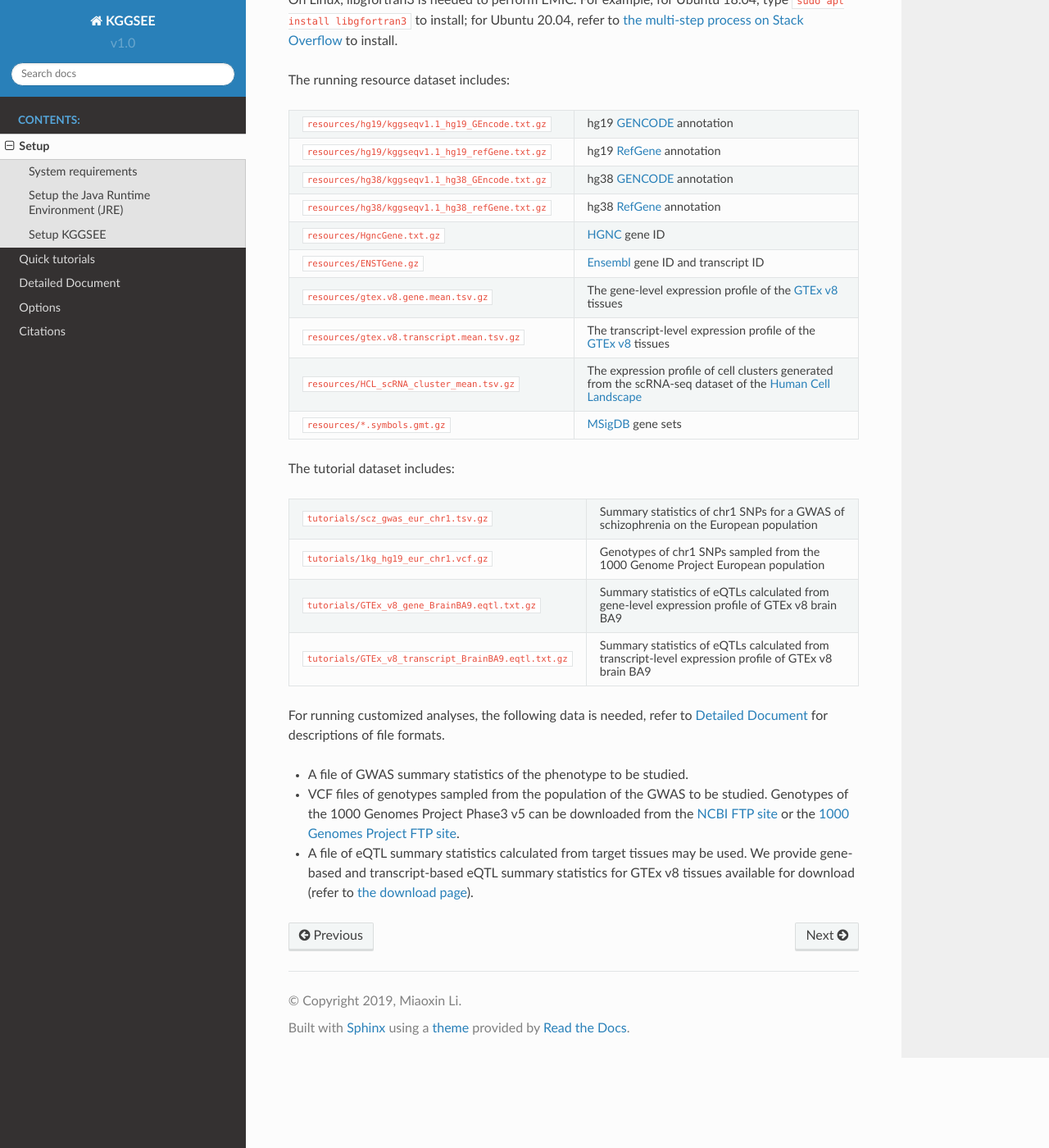
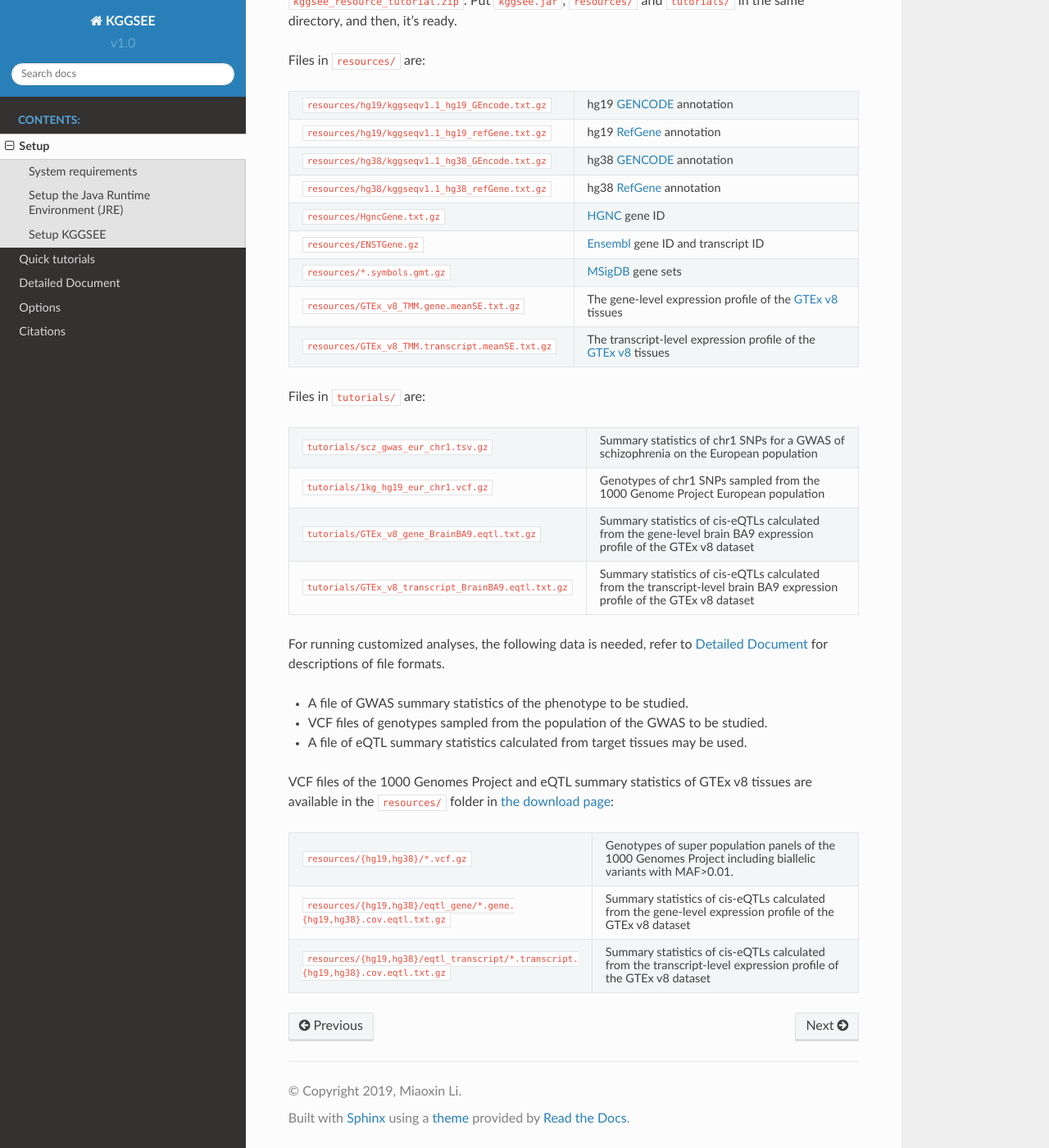
Before and after one commit to pmglab/KGGSEE, a Sphinx documentation site: the page built from doc/source/setup.rst, in a window 1280 px wide and 1400 px high, scrolled down 838 px. Shown: the whole window at 82% size. Built offline with Sphinx 7.4.7 and the Read the Docs theme 2.0.0, drawn with Linux system fonts in a browser that asks for light colours; some of the changed text lies outside the part shown.

Commit message:
Update setup.rst

```diff
--- a/doc/source/setup.rst
+++ b/doc/source/setup.rst
@@ -28,19 +28,18 @@ System requirements
 Setup the Java Runtime Environment (JRE)
 ========================================
 
-KGGSEE needs JRE 1.8 or higher to run. Both `Java(TM) SE JRE <https://java.com/en/download/manual.jsp>`_ and `OpenJDK JRE <https://openjdk.java.net/install>`_ are competent for KGGSEE. Please follow the instructions on the websites to complete the installation and also add Java to the system PATH.
-
-Check the JRE by entering ``java -version`` in a Terminal of Linux or MacOS, or CMD or PowerShell of Windows. If it displays the JRE version like ``Java(TM) SE Runtime Environment (build 1.8.0_xxx)`` or ``OpenJDK Runtime Environment (build 1.8.0_xxx)``, it means the JRE has already been set up. Otherwise, check if JRE has been installed and if Java is in the system PATH.
+KGGSEE needs JRE 1.8 or higher to run. Both `Java(TM) SE JRE <https://java.com/en/download/manual.jsp>`_ and `OpenJDK JRE <https://openjdk.java.net/install>`_ are competent for KGGSEE. After installing a JRE, check by entering ``java -version`` in a Terminal of Linux/MacOS, or CMD/PowerShell of MS Windows. If it displays the JRE version like ``Java(TM) SE Runtime Environment (build 1.8.0_xxx)`` or ``OpenJDK Runtime Environment (build 1.8.0_xxx)``, it means the JRE has already been set up. Otherwise, check if JRE has been installed and if Java is in the system PATH.
 
 
 Setup KGGSEE
 ============
 
-Download the bundled file of ``kggsee.jar``, running resource dataset and quick tutorial dataset from `the download page <http://pmglab.top/kggsee/#/download>`_ and unzip.
+KGGSEE is written in Java and distributed as a Java Archive ``kggsee.jar``. In addition, resource datasets, such as gene annotations and eQTL summary statistics, are needed to perfrom the corresponding analyses. A tutorial dataset is also prepared to go through all four KGGSEE analyses.
 
-On Linux, libgfortran3 is needed to perform EMIC. For example, for Ubuntu 18.04, type ``sudo apt install libgfortran3`` to install; for Ubuntu 20.04, refer to `the multi-step process on Stack Overflow <https://stackoverflow.com/questions/62908955/how-to-install-libgfortran-so-3-on-ubuntu-20-04>`_ to install.
+From `the download page <http://pmglab.top/kggsee/#/download>`_, download ``kggsee.jar`` and ``kggsee_resource_tutorial.zip`` and unzip ``kggsee_resource_tutorial.zip``. Put ``kggsee.jar``, ``resources/`` and ``tutorials/`` in the same directory, and then, it's ready.
 
-The running resource dataset includes:
+
+Files in ``resources/`` are:
 
 .. list-table::
     :widths: 1 1
@@ -59,17 +58,15 @@ The running resource dataset includes:
       - `HGNC <https://www.genenames.org>`_ gene ID
     * - ``resources/ENSTGene.gz``
       - `Ensembl <https://www.ensembl.org/index.html>`_ gene ID and transcript ID
-    * - ``resources/gtex.v8.gene.mean.tsv.gz``
-      - The gene-level expression profile of the `GTEx v8 <https://www.gtexportal.org/home/>`_ tissues
-    * - ``resources/gtex.v8.transcript.mean.tsv.gz``
-      - The transcript-level expression profile of the `GTEx v8 <https://www.gtexportal.org/home/>`_ tissues
-    * - ``resources/HCL_scRNA_cluster_mean.tsv.gz``
-      - The expression profile of cell clusters generated from the scRNA-seq dataset of the `Human Cell Landscape <bis.zju.edu.cn/HCL/>`_
     * - ``resources/*.symbols.gmt.gz``
       - `MSigDB <http://www.gsea-msigdb.org/gsea/msigdb/index.jsp>`_ gene sets
+    * - ``resources/GTEx_v8_TMM.gene.meanSE.txt.gz``
+      - The gene-level expression profile of the `GTEx v8 <https://www.gtexportal.org/home/>`_ tissues
+    * - ``resources/GTEx_v8_TMM.transcript.meanSE.txt.gz``
+      - The transcript-level expression profile of the `GTEx v8 <https://www.gtexportal.org/home/>`_ tissues
 
 
-The tutorial dataset includes:
+Files in ``tutorials/`` are:
 
 .. list-table::
     :widths: 1 1
@@ -81,15 +78,27 @@ The tutorial dataset includes:
     * - ``tutorials/1kg_hg19_eur_chr1.vcf.gz``
       - Genotypes of chr1 SNPs sampled from the 1000 Genome Project European population
     * - ``tutorials/GTEx_v8_gene_BrainBA9.eqtl.txt.gz``
-      - Summary statistics of eQTLs calculated from gene-level expression profile of GTEx v8 brain BA9
+      - Summary statistics of cis-eQTLs calculated from the gene-level brain BA9 expression profile of the GTEx v8 dataset
     * - ``tutorials/GTEx_v8_transcript_BrainBA9.eqtl.txt.gz``
-      - Summary statistics of eQTLs calculated from transcript-level expression profile of GTEx v8 brain BA9
+      - Summary statistics of cis-eQTLs calculated from the transcript-level brain BA9 expression profile of the GTEx v8 dataset
 
 
 For running customized analyses, the following data is needed, refer to :ref:`Detailed Document <detailed_document>` for descriptions of file formats.
 
 * A file of GWAS summary statistics of the phenotype to be studied.
+* VCF files of genotypes sampled from the population of the GWAS to be studied.
+* A file of eQTL summary statistics calculated from target tissues may be used.
 
-* VCF files of genotypes sampled from the population of the GWAS to be studied. Genotypes of the 1000 Genomes Project Phase3 v5 can be downloaded from the `NCBI FTP site <ftp://ftp-trace.ncbi.nih.gov/1000genomes/ftp/release/20130502>`_ or the `1000 Genomes Project FTP site <ftp://ftp.1000genomes.ebi.ac.uk/vol1/ftp/release/20130502>`_.
+VCF files of the 1000 Genomes Project and eQTL summary statistics of GTEx v8 tissues are available in the ``resources/`` folder in `the download page <http://pmglab.top/kggsee/#/download>`_:
 
-* A file of eQTL summary statistics calculated from target tissues may be used. We provide gene-based and transcript-based eQTL summary statistics for GTEx v8 tissues available for download (refer to `the download page <http://pmglab.top/kggsee/#/download>`_).
+.. list-table::
+    :widths: 1 1
+    :header-rows: 0
+    :class: tight-table
+
+    * - ``resources/{hg19,hg38}/*.vcf.gz``
+      - Genotypes of super population panels of the 1000 Genomes Project including biallelic variants with MAF>0.01.
+    * - ``resources/{hg19,hg38}/eqtl_gene/*.gene.{hg19,hg38}.cov.eqtl.txt.gz``
+      - Summary statistics of cis-eQTLs calculated from the gene-level expression profile of the GTEx v8 dataset
+    * - ``resources/{hg19,hg38}/eqtl_transcript/*.transcript.{hg19,hg38}.cov.eqtl.txt.gz``
+      - Summary statistics of cis-eQTLs calculated from the transcript-level expression profile of the GTEx v8 dataset
```
